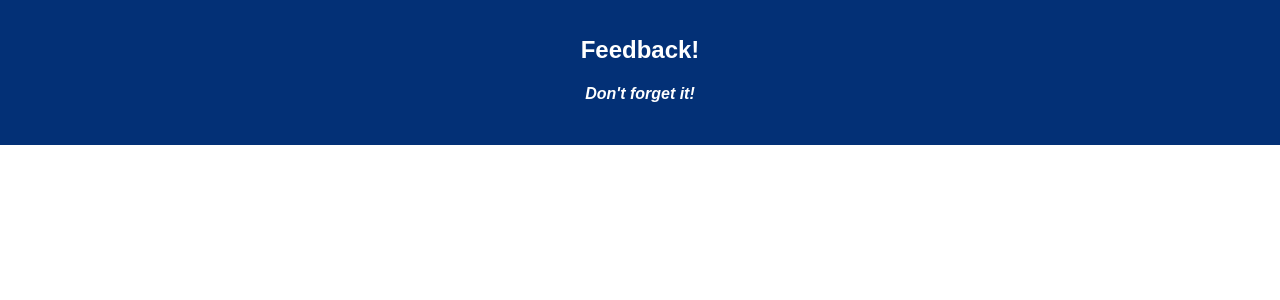
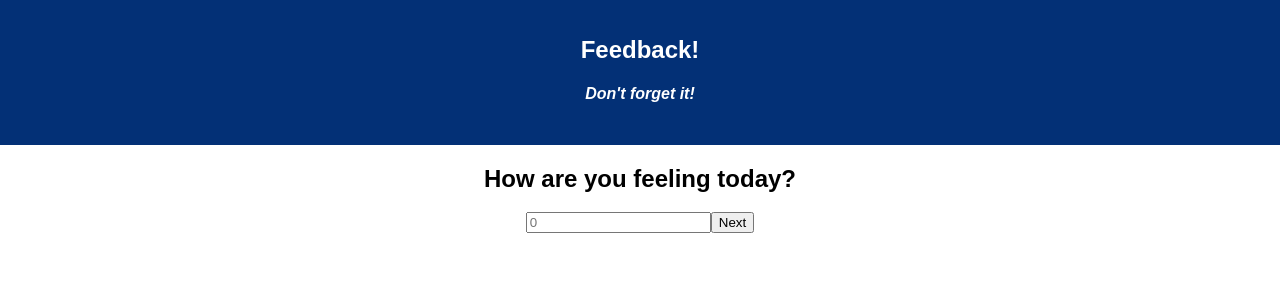
Before and after one commit to ryanmundy/weekend-challenge-5-feedback, a React (Create React App) app: page / in a window 1280 px wide. Shown: the top 300 px of the page. Built offline with nearby package versions, Linux system fonts and the light colour scheme.

Commit message:
adds step one

```diff
--- a/src/components/App/App.js
+++ b/src/components/App/App.js
@@ -1,19 +1,32 @@
 import React, { Component } from 'react';
-import axios from 'axios';
+// import axios from 'axios';
 import './App.css';
+import { HashRouter as Router, Route } from "react-router-dom";
+import { connect } from 'react-redux';
+import StepOne from '../StepOne/StepOne';
 
 class App extends Component {
   render() {
     return (
+      <Router>
       <div className="App">
         <header className="App-header">
           <h1 className="App-title">Feedback!</h1>
           <h4><i>Don't forget it!</i></h4>
         </header>
+          <Route path="/" exact component={StepOne} />
         <br/>
+
       </div>
+      </Router>
     );
   }
 }
 
+// const mapStateToProps = (reduxStore) => {
+//   return {
+//     reduxStore
+//   }
+// }
+
 export default App;
--- /dev/null
+++ b/src/components/StepOne/StepOne.js
@@ -0,0 +1,34 @@
+import React, { Component } from 'react';
+import axios from 'axios';
+import { connect } from 'react-redux';
+
+class StepOne extends Component {
+    state = {
+        feeling: 0
+        }
+
+        handleFeelingChange = (event) => {
+            console.log('in feelingChange');
+            this.setState({
+                    feeling: event.target.value
+            });
+        }
+
+    handleClick = () => {
+        this.props.dispatch({ type: "ADD_FEELING", payload: this.state })
+        // this.props.history.push('/2');
+    }
+
+    render() {
+        return (
+            <div>
+                <h2>How are you feeling today?</h2>
+                <input type="number" placeholder="0" onChange={this.handleFeelingChange}></input>
+                <button onClick={this.handleClick}>Next</button>
+            </div>
+
+        );
+    }
+}
+
+export default connect()(StepOne);
--- a/src/index.js
+++ b/src/index.js
@@ -7,22 +7,26 @@ import { createStore, combineReducers, applyMiddleware } from 'redux';
 import { Provider } from 'react-redux';
 import logger from 'redux-logger';
 
-const stepOneReducer = (state = [], action) => {
+const stepOneReducer = (state = {}, action) => {
+    switch (action.type) {
+        case 'ADD_FEELING':
+            return action.payload;
+        default:
+            return state;
+    }
+}
+
+const stepTwoReducer = (state = {}, action) => {
 
     return state
 }
 
-const stepTwoReducer = (state = [], action) => {
+const stepThreeReducer = (state = {}, action) => {
 
     return state
 }
 
-const stepThreeReducer = (state = [], action) => {
-
-    return state
-}
-
-const stepFourReducer = (state = [], action) => {
+const stepFourReducer = (state = {}, action) => {
 
     return state
 }
```
